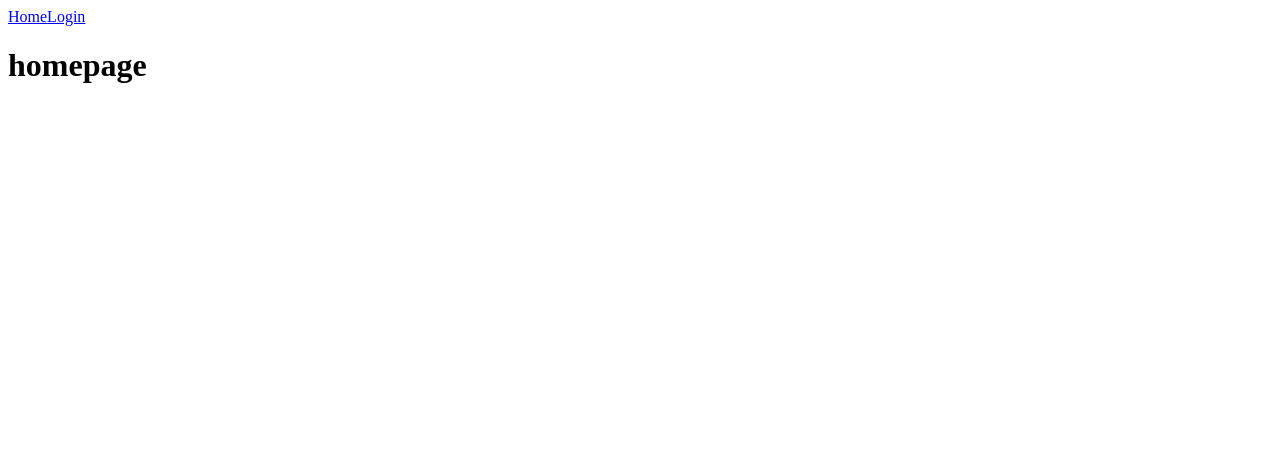
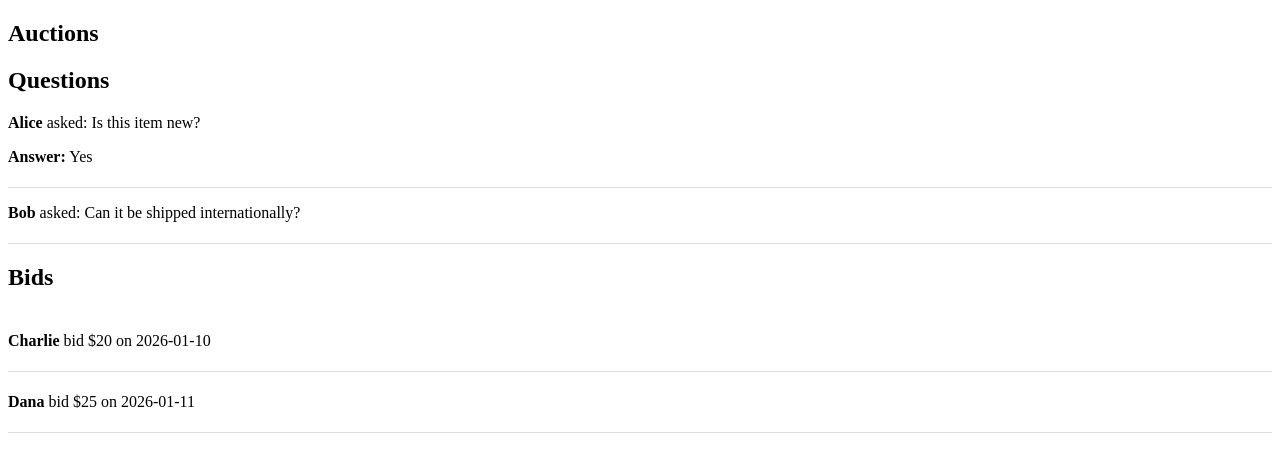
Before and after one commit to Shakil-a/auctionary-assignment-frontend, a Vue app in the folder vue-project/: page / in a window 1280 px wide. Shown: the top 472 px of the page. Built offline with nearby package versions, Linux system fonts and the light colour scheme.

Commit message:
Components for rendering later on

```diff
--- a/vue-project/src/App.vue
+++ b/vue-project/src/App.vue
@@ -1,4 +1,4 @@
-<template>
+<!-- <template>
   <div>
     <nav>
       <router-link to="/">Home</router-link>
@@ -6,4 +6,43 @@
     </nav>
     <router-view />
   </div>
+</template> -->
+
+<template>
+  <div>
+    <h2>Auctions</h2>
+    <ItemsList :auctions="dummyAuctions" />
+
+    <h2>Questions</h2>
+    <QuestionList :questions="dummyQuestions" />
+
+    <h2>Bids</h2>
+    <BidItemList :bids="dummyBids" />
+  </div>
 </template>
+
+<script>
+import ItemsList from './ItemsList.vue';
+import QuestionList from './QuestionList.vue';
+import BidItemList from './BidItemList.vue';
+
+export default {
+  components: { ItemsList, QuestionList, BidItemList },
+  data() {
+    return {
+      dummyAuctions: [
+        { id: 1, title: 'Scarf', description: 'Warm scarf', startingBid: 10, endDate: '2026-01-20', currentBid: 15 },
+        { id: 2, title: 'Smartwatch', description: 'Fitness tracker', startingBid: 50, endDate: '2026-01-25', currentBid: 60 }
+      ],
+      dummyQuestions: [
+        { id: 1, user: 'Alice', question: 'Is this item new?', answer: 'Yes' },
+        { id: 2, user: 'Bob', question: 'Can it be shipped internationally?', answer: '' }
+      ],
+      dummyBids: [
+        { id: 1, user: 'Charlie', amount: 20, date: '2026-01-10' },
+        { id: 2, user: 'Dana', amount: 25, date: '2026-01-11' }
+      ]
+    }
+  }
+}
+</script>
--- a/vue-project/src/BidItemList.vue
+++ b/vue-project/src/BidItemList.vue
@@ -12,7 +12,7 @@
 </template>
 
 <script>
-import BidItemCard from '@/BidItemCard.vue';
+import BidItemCard from './BidItemCard.vue';
 
 export default {
   components: { BidItemCard },
--- a/vue-project/src/Question.vue
+++ b/vue-project/src/Question.vue
@@ -0,0 +1,24 @@
+<template>
+  <div class="question-card">
+    <p><strong>{{ user }}</strong> asked: {{ question }}</p>
+    <p v-if="answer"><strong>Answer:</strong> {{ answer }}</p>
+  </div>
+</template>
+
+<script>
+export default {
+  props: {
+    user: { type: String, required: true },
+    question: { type: String, required: true },
+    answer: { type: String, default: '' }
+  }
+}
+</script>
+
+<style scoped>
+.question-card {
+  border-bottom: 1px solid #ddd;
+  margin-bottom: 5px;
+  padding-bottom: 5px;
+}
+</style>
```
Also changed, not shown: vue-project/src/CreateItemForm.vue (renamed from vue-project/src/CreateItemFor.vue), vue-project/src/ItemsList.vue (renamed from vue-project/src/itemsList.vue).
